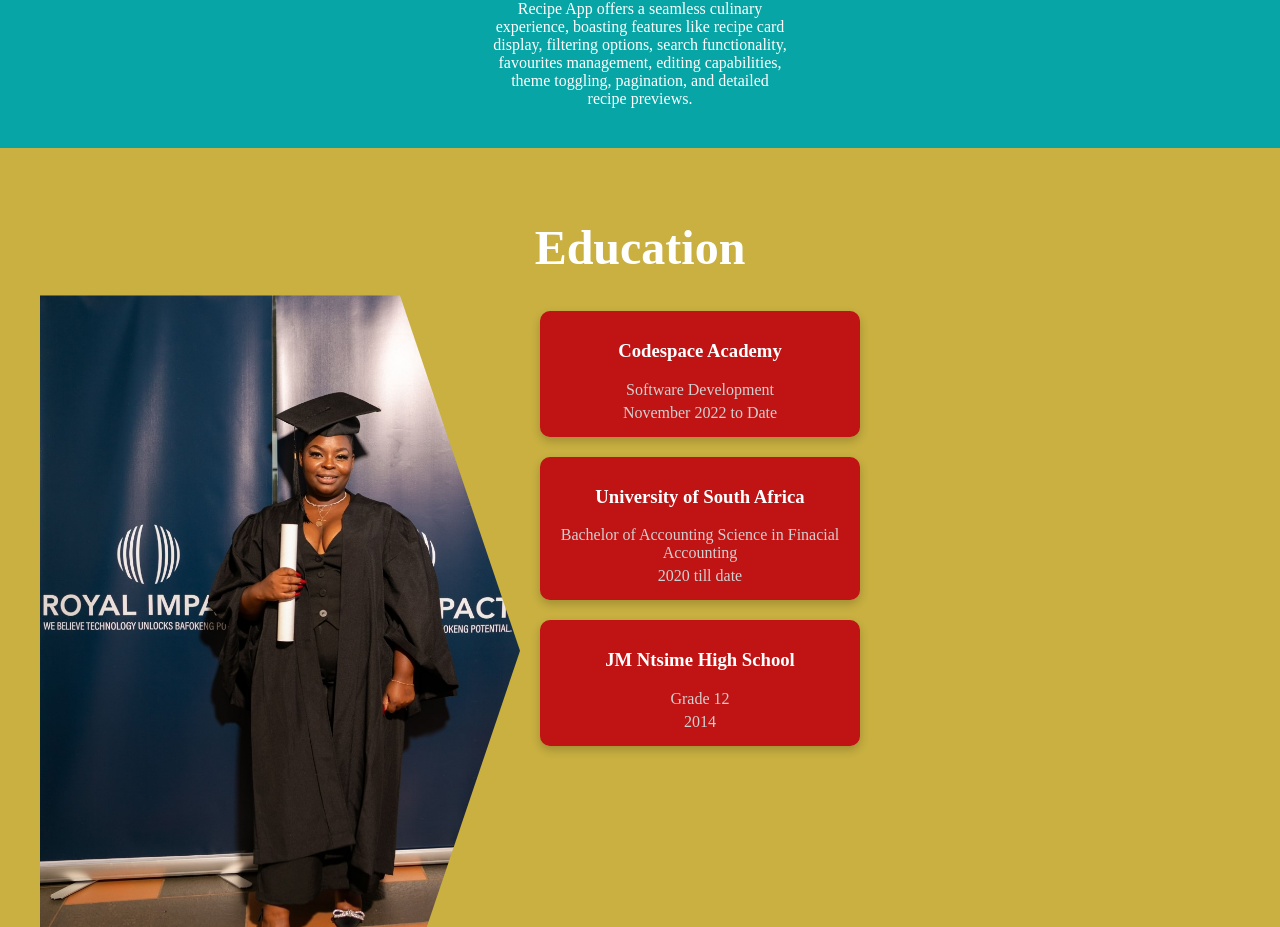
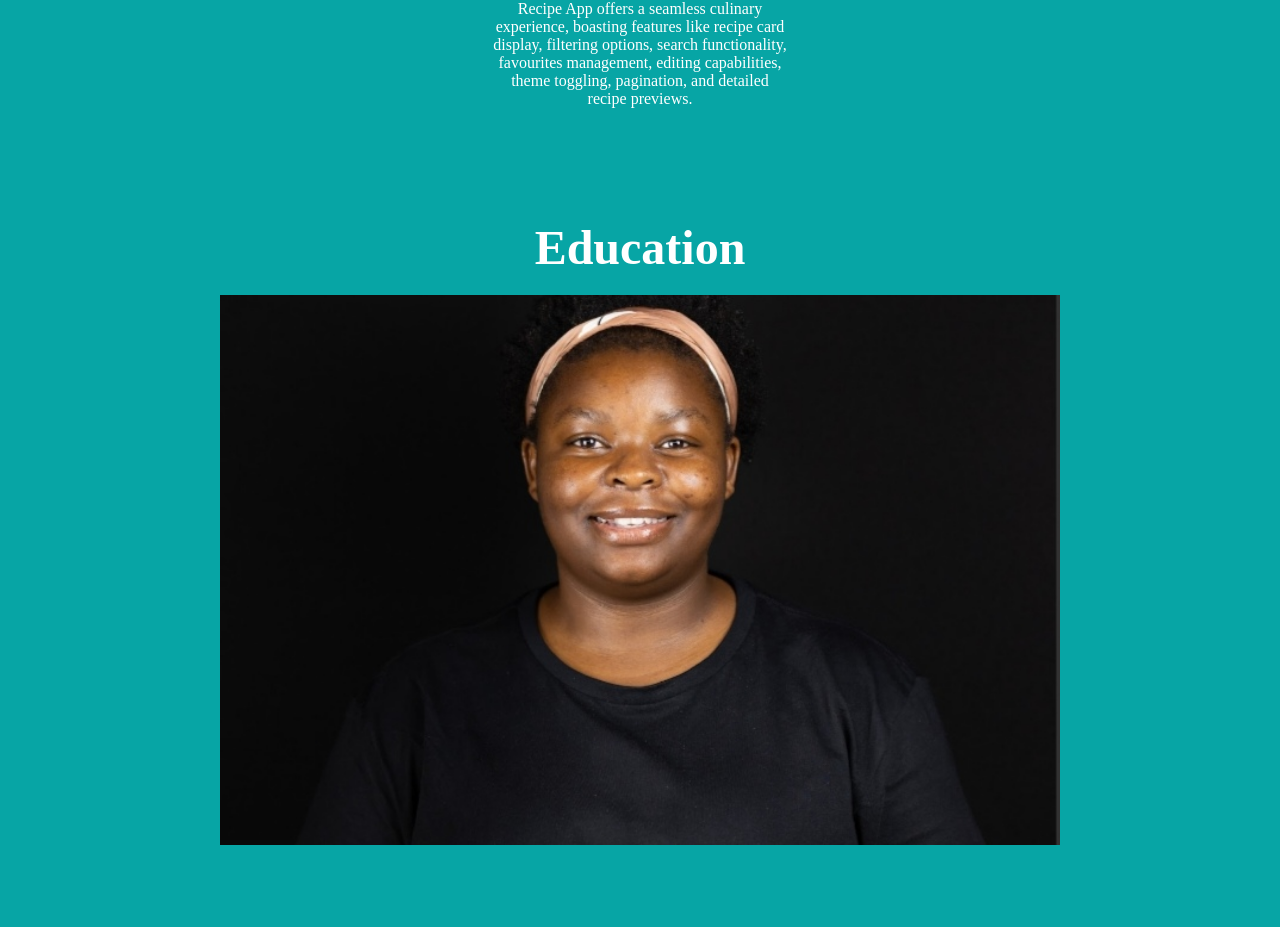
Before and after one commit to MOSOBELULU/myPortfolio, a React (Vite) app in the folder vite-project/: page / in a window 1280 px wide. Shown: the part 1873-2800 px from the top of the page. Built offline with nearby package versions, Linux system fonts and the light colour scheme.

Commit message:
Working on Progress

```diff
--- a/vite-project/src/App.jsx
+++ b/vite-project/src/App.jsx
@@ -15,7 +15,6 @@ function App() {
       <div>
         <NavBar  />
         <Home />
-
         <Projects />
         <EducationSection />
         <SkillSection />
--- a/vite-project/src/Components/layout/NavBar.jsx
+++ b/vite-project/src/Components/layout/NavBar.jsx
@@ -21,7 +21,7 @@ export default function NavBar() {
                 <a href='#Projects'>
                 <FontAwesomeIcon icon={faCode} />   Projects
                 </a>
-                <a href='Contact'>
+                <a href='#Contact'>
                 <FontAwesomeIcon icon={faEnvelope} />   Contact
                 </a>
 
--- a/vite-project/src/sections/Contact.module.css
+++ b/vite-project/src/sections/Contact.module.css
@@ -31,9 +31,10 @@
   .control input,
   .control textarea {
     display: block;
+    background-color: #585757;
     font: inherit;
     border-radius: 4px;
-    border: 1px solid #ccc;
+    border: 1px solid #ffffff;
     padding: 0.25rem;
     width: 100%;
   }
--- a/vite-project/src/sections/EducationSection.jsx
+++ b/vite-project/src/sections/EducationSection.jsx
@@ -1,25 +1,27 @@
-import { educationData } from "../Components/DummyData";
+import { educationData } from '../Components/DummyData';
 import classes from './EducationSection.module.css';
 
 function EducationSection() {
     return (
         <div className={classes.EducationSection}>
             <h1 className={classes.EducationHeading}>Education</h1>
-            <div className={classes.SectionContainer}>
-                <div className={classes.ImageContainer}>
+            <div className={classes.FlipCard}>
+                <div className={classes.FlipCardInner}>
+                    <div className={classes.FlipCardFront}>
                         <img className={classes.img} src="/images/Screenshot_20240206_192022_com.gbox.android.jpg" alt="Education" />
                     </div>
-                <ul className={classes.EducationList}>
+                    <div className={classes.FlipCardBack}>
+                        <ul className={classes.EducationContent}>
                             {educationData.map((item, index) => (
-                        <li key={index} className={classes.EducationItem}>
-                            <div>
+                                <li key={index}>
                                     <h3>{item.Institution}</h3>
                                     <p className={classes.Qualification}>{item.Qualification}</p>
                                     <p className={classes.Duration}>{item.Duration}</p>
-                            </div>
                                 </li>
                             ))}
                         </ul>
+                    </div>
+                </div>
             </div>
         </div>
     );
--- a/vite-project/src/sections/EducationSection.module.css
+++ b/vite-project/src/sections/EducationSection.module.css
@@ -1,8 +1,10 @@
 .EducationSection {
   padding: 40px;
-  background-color: #c9b041;
   color: #fff;
   text-align: center;
+  display: flex;
+  flex-direction: column;
+  align-items: center;
 }
 
 .EducationHeading {
@@ -11,46 +13,52 @@
   color: #ffffff;
 }
 
-.SectionContainer {
-  display: flex;
-  align-items: flex-start;
+.FlipCard {
+  background-color: transparent;
+  width: 70%;
+  height: 550px;
+  perspective: 100px;
 }
 
-.ImageContainer {
-  width: 40%;
-  margin-right: 20px;
+.FlipCardInner {
+  position: relative;
+  height: 100%;
+  text-align: center;
+  transition: transform 0.8s;
+  transform-style: preserve-3d;
+}
+
+.FlipCard:hover .FlipCardInner {
+  transform: rotateY(180deg);
+}
+
+.FlipCardFront, .FlipCardBack {
+  position: absolute;
+  width: 100%;
+  height: 100%;
+  backface-visibility: hidden;
+}
+
+.FlipCardFront {
+  background-color: #fff;
+  color: black;
+}
+
+.FlipCardBack {
+  background-color: #ffffff;
+  color: rgb(10, 10, 10);
+  transform: rotateY(180deg);
+  display: flex;
+  flex-direction: column;
+  justify-content: center;
+  align-items: center;
+  padding: 20px;
 }
 
 .img {
   width: 100%;
+  height: 100%;
   object-fit: cover;
-  border-bottom: 2px solid #444;
-  clip-path: polygon(0% 0%, 75% 0%, 100% 50%, 75% 100%, 0% 100%);
-}
-
-.EducationList {
-  list-style: none;
-  padding: 0;
-  display: flex;
-  flex-direction: column;
-  flex-grow: 1;
-  gap: 20px;
-}
-
-.EducationItem {
-  background-color: #c01313;
-  width: 300px;
-  border-radius: 10px;
-  box-shadow: 0 4px 10px rgba(0, 0, 0, 0.2);
-  overflow: hidden;
-  transition: transform 0.3s ease, box-shadow 0.3s ease;
-  padding: 10px;
-
-}
-
-.EducationItem:hover {
-  transform: scale(1.05);
-  box-shadow: 0 4px 20px rgba(0, 0, 0, 0.3);
 }
 
 .Qualification, .Duration {
@@ -58,3 +66,11 @@
   color: #d1d1d1;
   margin: 5px 0;
 }
+
+.EducationContent {
+  list-style: none;
+  padding: 0;
+  display: flex;
+  flex-direction: column;
+  gap: 20px;
+}
--- a/vite-project/src/sections/Home.module.css
+++ b/vite-project/src/sections/Home.module.css
@@ -1,6 +1,6 @@
 .section {
   position: relative;
-  background-color: #e78bdb;
+  background-color: #000000;
   margin: 0;
   color: #fff;
 
@@ -86,7 +86,6 @@
   width: 250px;
   object-fit: cover;
   border-radius: 10px 10px 50% 50%;
-  box-shadow: 0 0 10px rgba(0, 0, 0, 0.3);
   margin-bottom: 1rem;
 
 }
--- a/vite-project/src/sections/Projects.module.css
+++ b/vite-project/src/sections/Projects.module.css
@@ -1,4 +1,3 @@
-/* CSS for Projects.module.css */
 .projectsSection {
     padding: 40px;
     color: #fff;
--- a/vite-project/src/sections/SkillSection.module.css
+++ b/vite-project/src/sections/SkillSection.module.css
@@ -1,7 +1,5 @@
-/* CSS for SkillSection.module.css */
 .SkillSection {
   padding: 40px;
-  background-color: #c266d4;
   color: #fff;
   text-align: center;
 }
@@ -16,15 +14,17 @@
   list-style: none;
   padding: 0;
   display: flex;
-  display: grid;
-  grid-template-columns: repeat(2, 1fr);
-  grid-gap: 20px;
+  justify-content: center;
+  flex-wrap: wrap;
+  gap: 20px;
 }
 
 .SkillItem {
-  background-color: #2c2c2c;
+  background-color: #19726b;
   border-radius: 10px;
   box-shadow: 0 4px 10px rgba(0, 0, 0, 0.2);
+  width: 250px;
+  height: auto;
   overflow: hidden;
   transition: transform 0.3s ease, box-shadow 0.3s ease;
   text-align: left;
@@ -70,11 +70,6 @@
   justify-content: center;
 }
 
-.SkillImage {
-  width: 150px;
-  height: auto;
-  border-radius: 10px;
-}
 
 @media (max-width: 768px) {
   .SkillContent {
```
Also changed, not shown: vite-project/src/sections/SkillSection.jsx (+1 -6 lines), vite-project/public/images/Screenshot_20240206_192022_com.gbox.android.jpg. Lines whose indentation alone changed are shown as unchanged.
